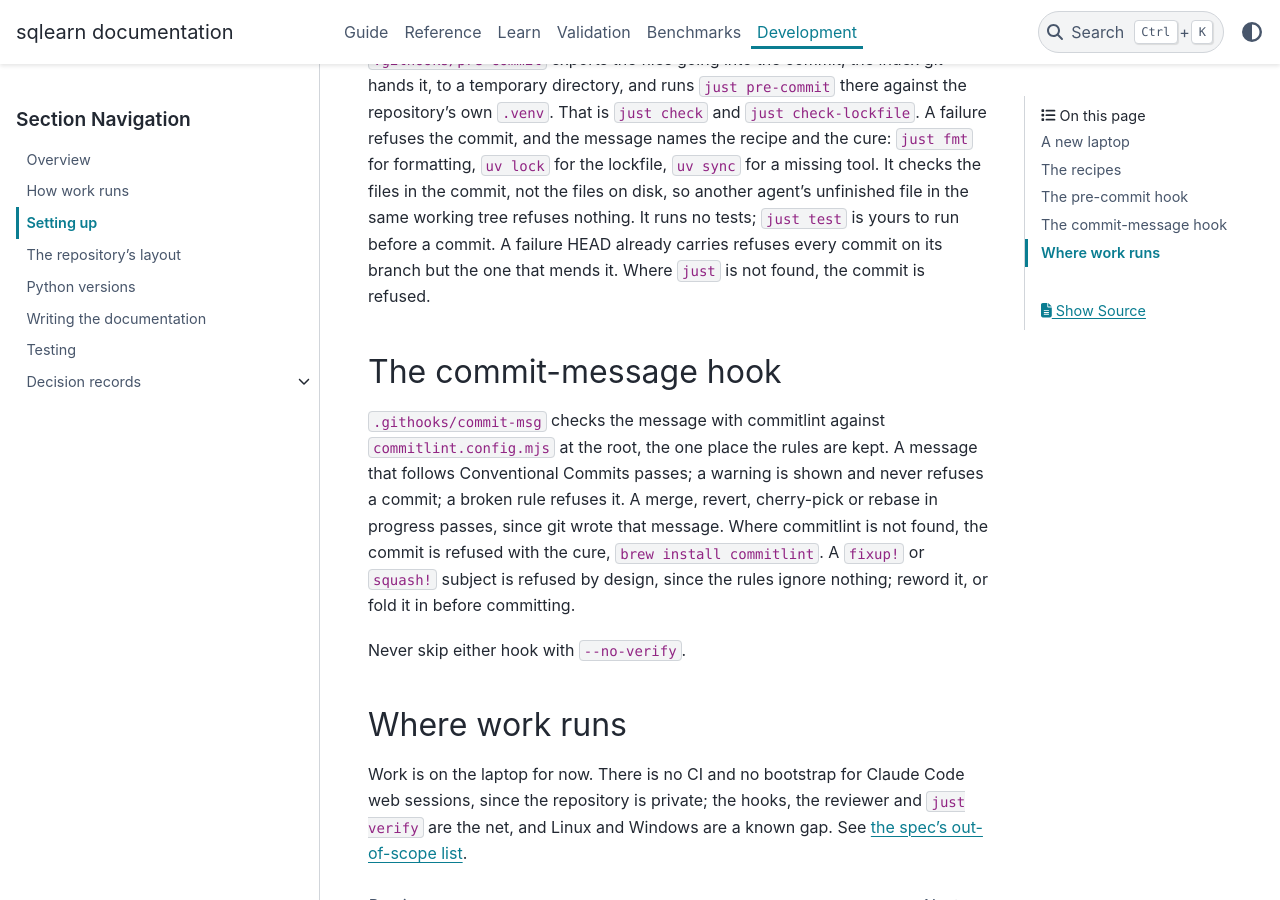
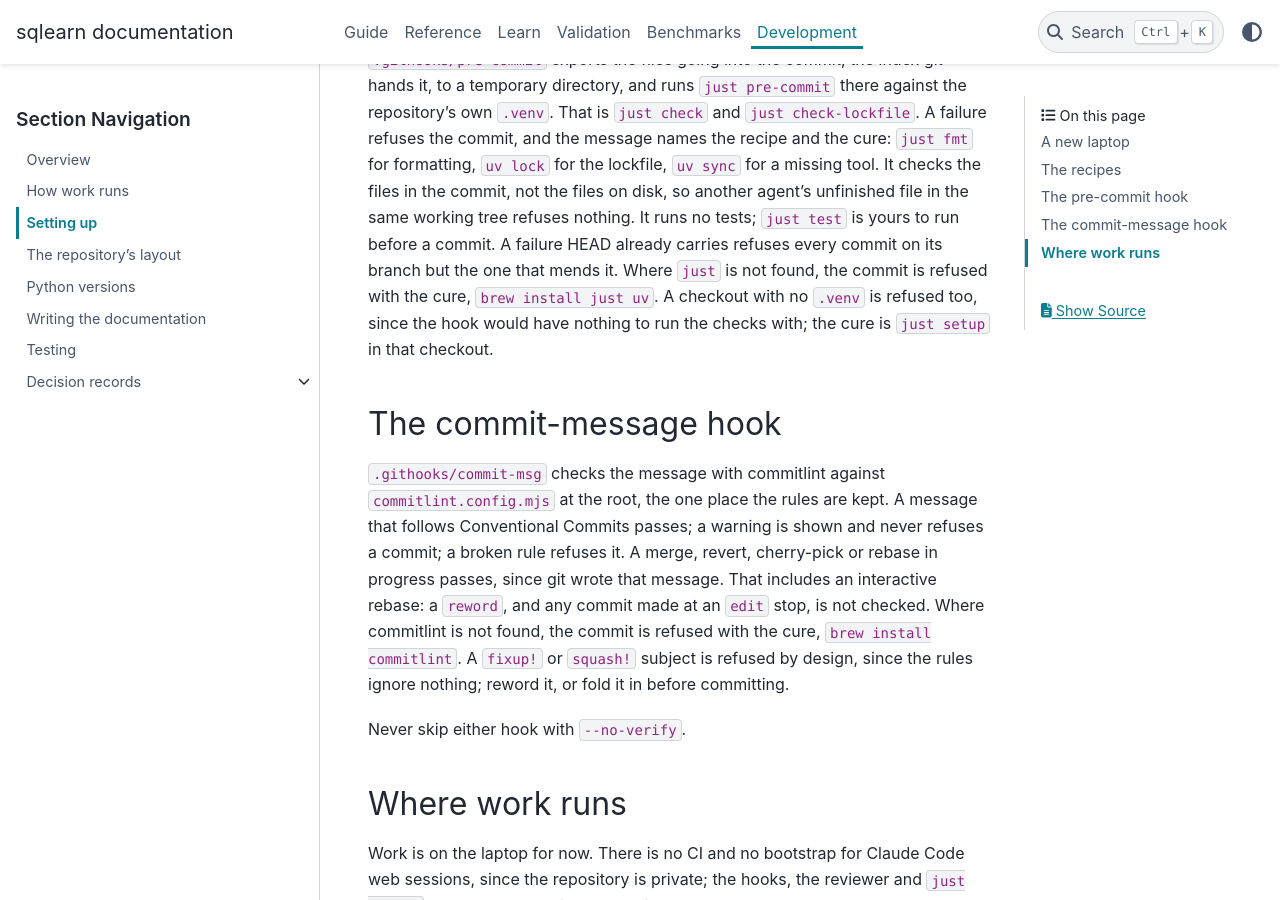
Before and after one commit to glaucis/sqlearn, a Sphinx documentation site: the page built from docs/architecture/setup.md, in a window 1280 px wide and 900 px high, scrolled down 1412 px. Built offline with Sphinx 7.4.7 and the PyData theme 0.15.4, drawn with Linux system fonts in a browser that asks for light colours; pages that are not in the unit, such as notebooks, are missing from menus.

Commit message:
docs: align the spec and setup page with the built config

```diff
--- a/docs/architecture/setup.md
+++ b/docs/architecture/setup.md
@@ -53,18 +53,22 @@ recipe and the cure: `just fmt` for formatting, `uv lock` for the lockfile,
 on disk, so another agent's unfinished file in the same working tree refuses
 nothing. It runs no tests; `just test` is yours to run before a commit. A
 failure HEAD already carries refuses every commit on its branch but the one
-that mends it. Where `just` is not found, the commit is refused.
+that mends it. Where `just` is not found, the commit is refused with the cure,
+`brew install just uv`. A checkout with no `.venv` is refused too, since the
+hook would have nothing to run the checks with; the cure is `just setup` in
+that checkout.
 
 ## The commit-message hook
 
 `.githooks/commit-msg` checks the message with commitlint against
-`commitlint.config.mjs` at the root, the one place the rules are kept. A
-message that follows Conventional Commits passes; a warning is shown and never
-refuses a commit; a broken rule refuses it. A merge, revert, cherry-pick or
-rebase in progress passes, since git wrote that message. Where commitlint is
-not found, the commit is refused with the cure, `brew install commitlint`.
-A `fixup!` or `squash!` subject is refused by design, since the rules ignore
-nothing; reword it, or fold it in before committing.
+`commitlint.config.mjs` at the root, the one place the rules are kept. A message
+that follows Conventional Commits passes; a warning is shown and never refuses a
+commit; a broken rule refuses it. A merge, revert, cherry-pick or rebase in
+progress passes, since git wrote that message. That includes an interactive
+rebase: a `reword`, and any commit made at an `edit` stop, is not checked. Where
+commitlint is not found, the commit is refused with the cure,
+`brew install commitlint`. A `fixup!` or `squash!` subject is refused by design,
+since the rules ignore nothing; reword it, or fold it in before committing.
 
 Never skip either hook with `--no-verify`.
 
```
Also changed, not shown: docs/specs/foundation.md (+18 -6 lines).
